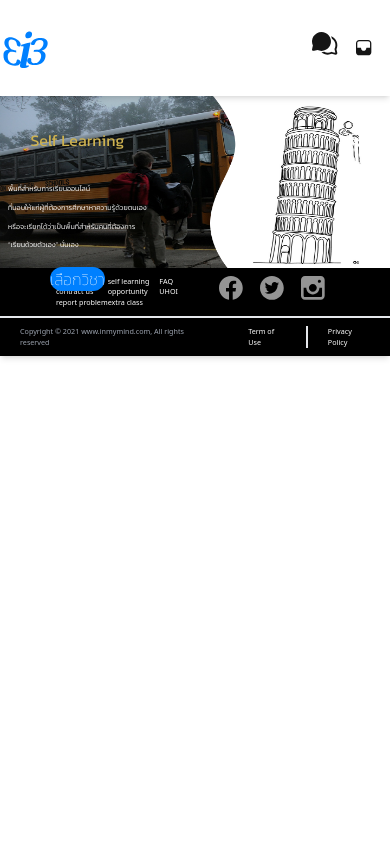
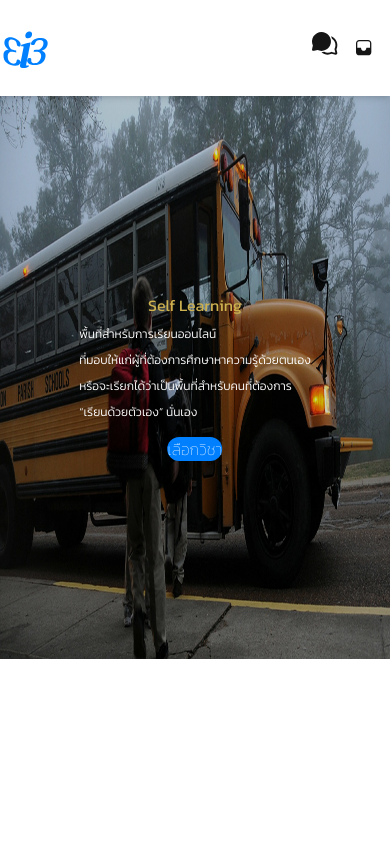
Before and after one commit to WTFPUn/strup, a Next.js app: page / in a window 390 px wide. Shown: the top 844 px of the page. Built offline with nearby package versions, Linux system fonts and the light colour scheme.

Commit message:
fix: image banner responsive

```diff
--- a/src/components/IndexBanner.js
+++ b/src/components/IndexBanner.js
@@ -1,24 +1,41 @@
-import Image from 'next/image'
-import Link from 'next/link'
+import Image from "next/image";
+import Link from "next/link";
 
 function IndexBanner() {
-  return(
-    <div className=" mobile:h-50 mobile:w-screen medium-tablet:h-screen medium-tablet:w-screen big-device:h-screen big-device:w-full relative">
-      <Image src={"/homeimage/mainbg.png"} width="50" height="22" layout="responsive" alt="mainbg"/>
-      <div className="absolute mobile:top-8 mobile:left-2 medium-tablet:top-16 medium-tablet:left-8 big-device:top-32  big-device:left-16 flex flex-col font-body place-items-center">
-        <div className="text-left text-noiceyellow big-device:text-8xl big-device:font-base mobile:mb-8 mb-16">{"Self Learning"}</div>
-        <div className="text-left text-white big-device:text-3xl mobile:text-xss font-light mb-2 w-full">พื้นที่สำหรับการเรียนออนไลน์</div>
-        <div className="text-left text-white big-device:text-3xl mobile:text-xss font-light mb-2 w-full">ที่มอบให้แก่ผู้ที่ต้องการศึกษาหาความรู้ด้วยตนเอง</div>
-        <div className="text-left text-white big-device:text-3xl mobile:text-xss font-light mb-2 w-full">หรือจะเรียกได้ว่าเป็นพื้นที่สำหรับคนที่ต้องการ</div>
-        <div className="text-left text-white big-device:text-3xl mobile:text-xss font-light mb-2 w-full">“เรียนด้วยตัวเอง” นั่นเอง</div>
-        <button className={`font-thin  bg-buttonblue rounded-full justify-center medium-tablet:p-2 medium-tablet:px-2 big-device:p-2 big-device:px-10 mt-2 text-white`}>
-      <Link className="font-body medium-tablet:text-xl big-device:text-3xl mobile:text-lg" href='/about'>
-        เลือกวิชา
-      </Link>
-    </button>
+  return (
+    <div className="h-screen w-full relative items-center">
+      <div className="h-2/3 big-device:h-screen w-full relative">
+        <Image src={"/homeimage/mainbg.png"} layout="fill" alt="mainbg" />
+        <div className="absolute left-1/2 top-1/2 w-max  transform -translate-x-1/2 -translate-y-1/2 flex flex-col font-body place-items-center">
+          <div className="text-left text-noiceyellow medium-tablet:text-7xl big-device:text-8xl big-device:font-base mobile:mb-2 mb-16">
+            {"Self Learning"}
+          </div>
+          <div className="text-left text-white medium-tablet:text-4xl big-device:text-3xl mobile:text-xs font-light mb-2 w-full">
+            พื้นที่สำหรับการเรียนออนไลน์
+          </div>
+          <div className="text-left text-white medium-tablet:text-4xl big-device:text-3xl mobile:text-xs font-light mb-2 w-full">
+            ที่มอบให้แก่ผู้ที่ต้องการศึกษาหาความรู้ด้วยตนเอง
+          </div>
+          <div className="text-left text-white medium-tablet:text-4xl big-device:text-3xl mobile:text-xs font-light mb-2 w-full">
+            หรือจะเรียกได้ว่าเป็นพื้นที่สำหรับคนที่ต้องการ
+          </div>
+          <div className="text-left text-white medium-tablet:text-4xl big-device:text-3xl mobile:text-xs font-light mb-2 w-full">
+            “เรียนด้วยตัวเอง” นั่นเอง
+          </div>
+          <button
+            className={`font-thin  bg-buttonblue rounded-full medium-table:w-24 justify-center medium-tablet:p-2 medium-tablet:px-2 big-device:p-2 big-device:px-10 mt-2 text-white`}
+          >
+            <Link
+              className="font-body medium-tablet:text-4xl big-device:text-3xl mobile:text-lg"
+              href="/about"
+            >
+              เลือกวิชา
+            </Link>
+          </button>
+        </div>
       </div>
     </div>
-  )
-};
+  );
+}
 
 export default IndexBanner;
--- a/tailwind.config.js
+++ b/tailwind.config.js
@@ -39,5 +39,5 @@ module.exports = {
   variants: {
     extend: {},
   },
-  plugins: [],
+  plugins: [require("@tailwindcss/aspect-ratio")],
 }
```
Also changed, not shown: public/homeimage/mainbg.png, 1 other file (tests, documents, lock files or other folders).
